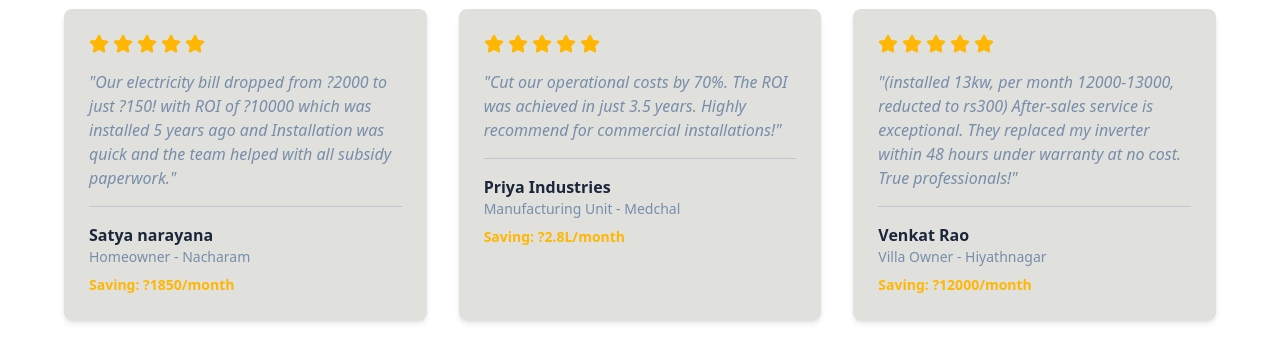
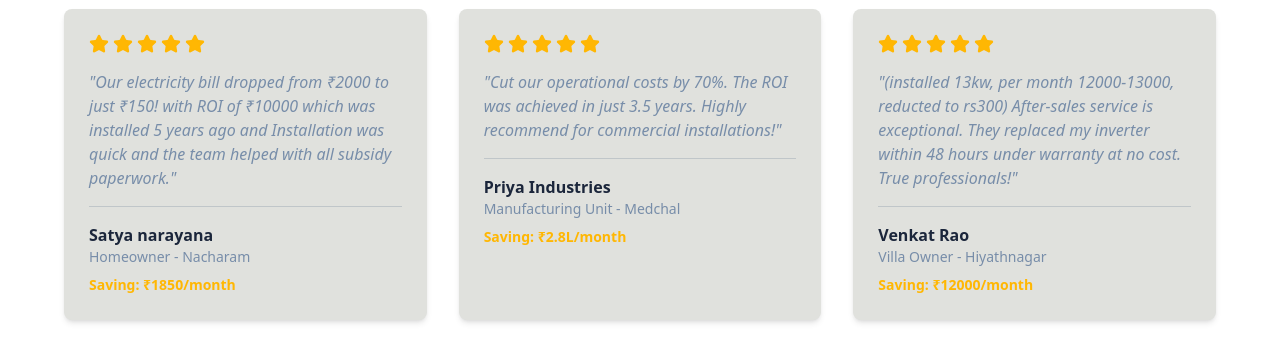
Before and after one commit to pprathik07/Solar-Solutions, a Next.js app: page / in a window 1280 px wide. Shown: the part 3099-3444 px from the top of the page. Built offline with nearby package versions, Linux system fonts and the light colour scheme.

Commit message:
fixed issues

```diff
--- a/src/app/services/commercial/page.tsx
+++ b/src/app/services/commercial/page.tsx
@@ -42,7 +42,7 @@ export default function CommercialPage() {
       <section className="py-20 bg-white">
         <div className="container mx-auto px-4 text-center">
           <h2 className="text-4xl font-bold text-midnight mb-6">
-            Investment: ?5-50 Lakhs
+            Investment: ₹5-50 Lakhs
           </h2>
           <p className="text-xl text-slate mb-8">ROI: 3-4 years | Cost Reduction: 60-80%</p>
           <a href="tel:+916281253858">
--- a/src/app/services/industrial/page.tsx
+++ b/src/app/services/industrial/page.tsx
@@ -42,7 +42,7 @@ export default function IndustrialPage() {
       <section className="py-20 bg-white">
         <div className="container mx-auto px-4 text-center">
           <h2 className="text-4xl font-bold text-midnight mb-6">
-            Investment: ?50 Lakhs - ?5 Crores+
+            Investment: ₹50 Lakhs - ₹5 Crores+
           </h2>
           <p className="text-xl text-slate mb-8">ROI: 3-4.5 years | Cost Reduction: 50-70%</p>
           <a href="tel:+916281253858">
--- a/src/app/services/residential/page.tsx
+++ b/src/app/services/residential/page.tsx
@@ -47,7 +47,7 @@ export default function ResidentialPage() {
       <section className="py-20 bg-white">
         <div className="container mx-auto px-4 text-center">
           <h2 className="text-4xl font-bold text-midnight mb-6">
-            Investment: ?2-6 Lakhs (after subsidy)
+            Investment: ₹2-6 Lakhs (after subsidy)
           </h2>
           <p className="text-xl text-slate mb-8">Typical ROI: 3-4 years | Avg Bill Reduction: 80-90%</p>
           <a href="tel:+916281253858">
--- a/src/components/sections/ROICalculator.tsx
+++ b/src/components/sections/ROICalculator.tsx
@@ -19,7 +19,7 @@ const ROICalculator = memo(() => {
     const annualSavings = pricing.monthlyBillSave * 12;
     const paybackPeriod = pricing.customerPays / annualSavings;
 
-    // Calculation: Per 1kW = 120 units/month × ?8/unit × 12 months × 25 years = ?288,000
+    // Calculation: Per 1kW = 120 units/month × ₹8/unit × 12 months × 25 years = ₹288,000
     const savingsPerKw = 288000;
     const totalSavings25Years = systemSize * savingsPerKw;
 
@@ -127,7 +127,7 @@ const ROICalculator = memo(() => {
                 </div>
               </div>
 
-              {/* 25-Year Total Savings: Per 1kW = ?288,000 (120 units × ?8 × 12 months × 25 years) */}
+              {/* 25-Year Total Savings: Per 1kW = ₹288,000 (120 units × ₹8 × 12 months × 25 years) */}
               <div className="bg-gradient-to-r from-gold/20 to-yellow-500/20 p-4 rounded-xl mb-6">
                 <div className="text-gold font-semibold text-sm mb-1">25-Year Electricity Bill Savings</div>
                 <div className="text-3xl font-bold text-midnight">{formatCurrency(results.totalSavings25Years)}</div>
@@ -162,7 +162,7 @@ const ROICalculator = memo(() => {
                     <div className="space-y-4 text-left">
                       {[
                         { icon: '✓', text: 'Save up to 90% on electricity bills' },
-                        { icon: '✓', text: 'Government subsidy up to ?78,000' },
+                        { icon: '✓', text: 'Government subsidy up to ₹78,000' },
                         { icon: '✓', text: '25-year panel warranty' },
                         { icon: '✓', text: 'ROI in just 3-4 years' },
                         { icon: '✓', text: 'Increase property value' },
--- a/src/components/sections/TestimonialsSection.tsx
+++ b/src/components/sections/TestimonialsSection.tsx
@@ -9,22 +9,22 @@ const testimonials = [
     name: 'Satya narayana',
     role: 'Homeowner - Nacharam',
     rating: 5,
-    text: 'Our electricity bill dropped from ?2000 to just ?150! with ROI of ?10000 which was installed 5 years ago and Installation was quick and the team helped with all subsidy paperwork.',
-    savings: 'Saving: ?1850/month'
+    text: 'Our electricity bill dropped from ₹2000 to just ₹150! with ROI of ₹10000 which was installed 5 years ago and Installation was quick and the team helped with all subsidy paperwork.',
+    savings: 'Saving: ₹1850/month'
   },
   {
     name: 'Priya Industries',
     role: 'Manufacturing Unit - Medchal',
     rating: 5,
     text: 'Cut our operational costs by 70%. The ROI was achieved in just 3.5 years. Highly recommend for commercial installations!',
-    savings: 'Saving: ?2.8L/month'
+    savings: 'Saving: ₹2.8L/month'
   },
   {
     name: 'Venkat Rao',
     role: 'Villa Owner - Hiyathnagar',
     rating: 5,
     text: '(installed 13kw, per month 12000-13000, reducted to rs300) After-sales service is exceptional. They replaced my inverter within 48 hours under warranty at no cost. True professionals!',
-    savings: 'Saving: ?12000/month'
+    savings: 'Saving: ₹12000/month'
   }
 ];
 
```
